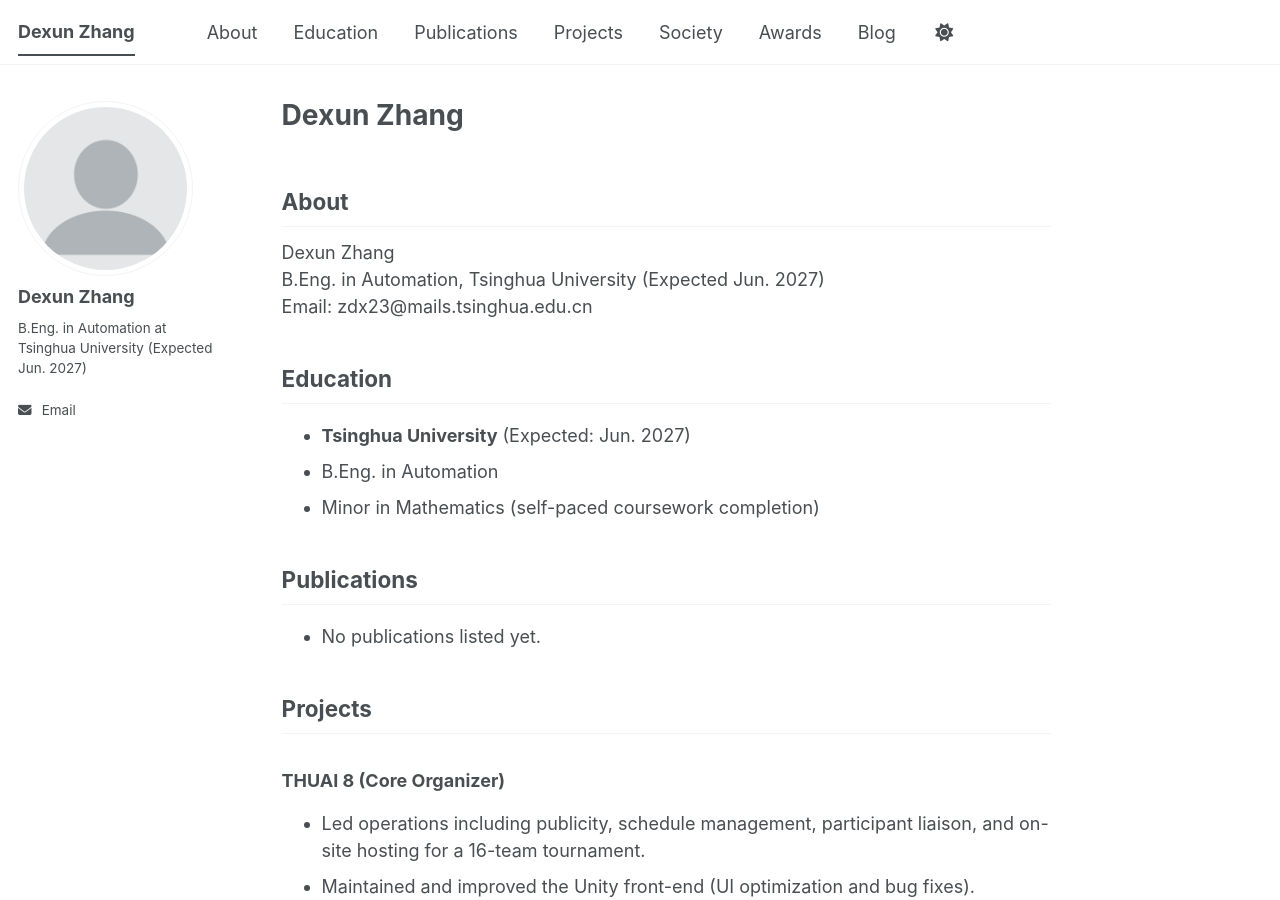
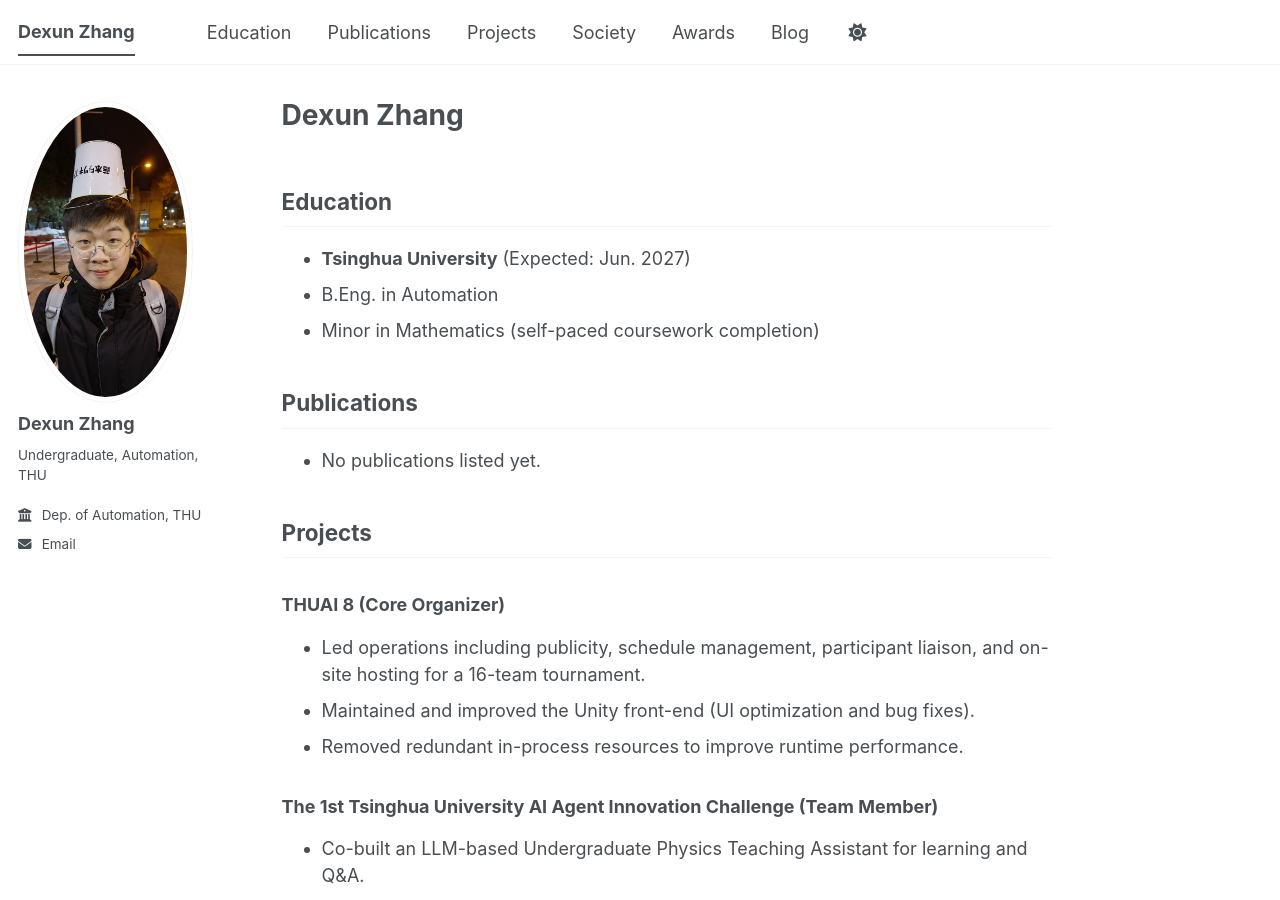
Before and after one commit to PsephurusGladius/academicpages, a Jekyll site: the page built from _pages/about.md, in a window 1280 px wide and 900 px high. Built offline with Jekyll 4.4.1, drawn with Linux system fonts in a browser that asks for light colours; our own code applies the rules of GitHub Pages for plain Markdown files; a script bundle is joined from its source files by our own code; library files that are not in the unit come from our copies.

Commit message:
Update sidebar/profile photo and remove About section

```diff
--- a/_config.yml
+++ b/_config.yml
@@ -26,10 +26,9 @@
   avatar           : "profile.png"
   name             : "Dexun Zhang"
   pronouns         : # example: "she/her"
-  bio              : "B.Eng. in Automation at Tsinghua University (Expected Jun. 2027)"
+  bio              : "Undergraduate, Automation, THU"
   location         :
-  employer         :
-  uri              : # URL
+  employer         : "Dep. of Automation, THU"
   email            : "zdx23@mails.tsinghua.edu.cn"
 
   # Academic websites
--- a/_data/navigation.yml
+++ b/_data/navigation.yml
@@ -5,9 +5,6 @@
 # prevent it from being included in the site.
 
 main:
-  - title: "About"
-    url: /#about
-
   - title: "Education"
     url: /#education
 
--- a/_pages/about.md
+++ b/_pages/about.md
@@ -6,12 +6,6 @@
   - /about/
   - /about.html
 ---
-
-## About {#about}
-
-Dexun Zhang
-B.Eng. in Automation, Tsinghua University (Expected Jun. 2027)
-Email: zdx23@mails.tsinghua.edu.cn
 
 ## Education {#education}
 
```
Also changed, not shown: images/profile.png.
